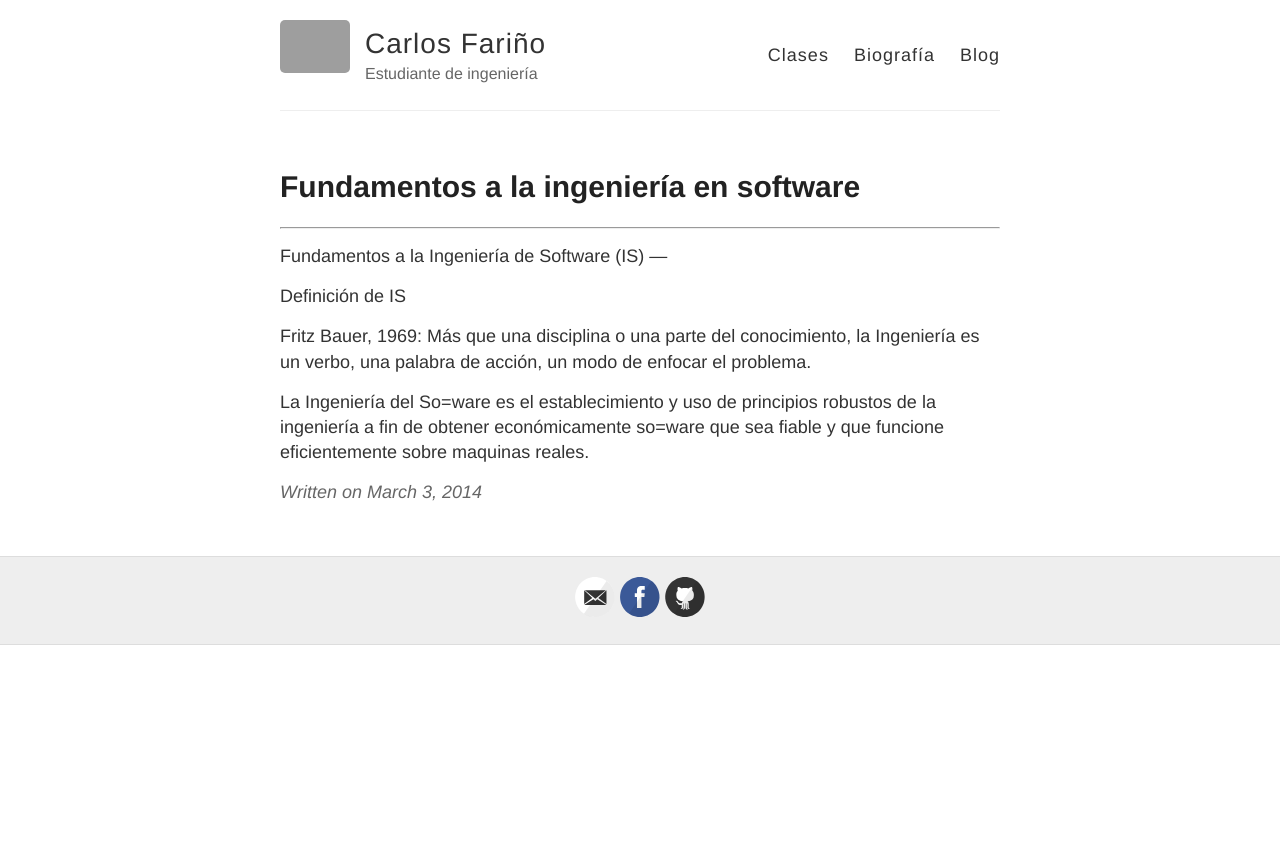
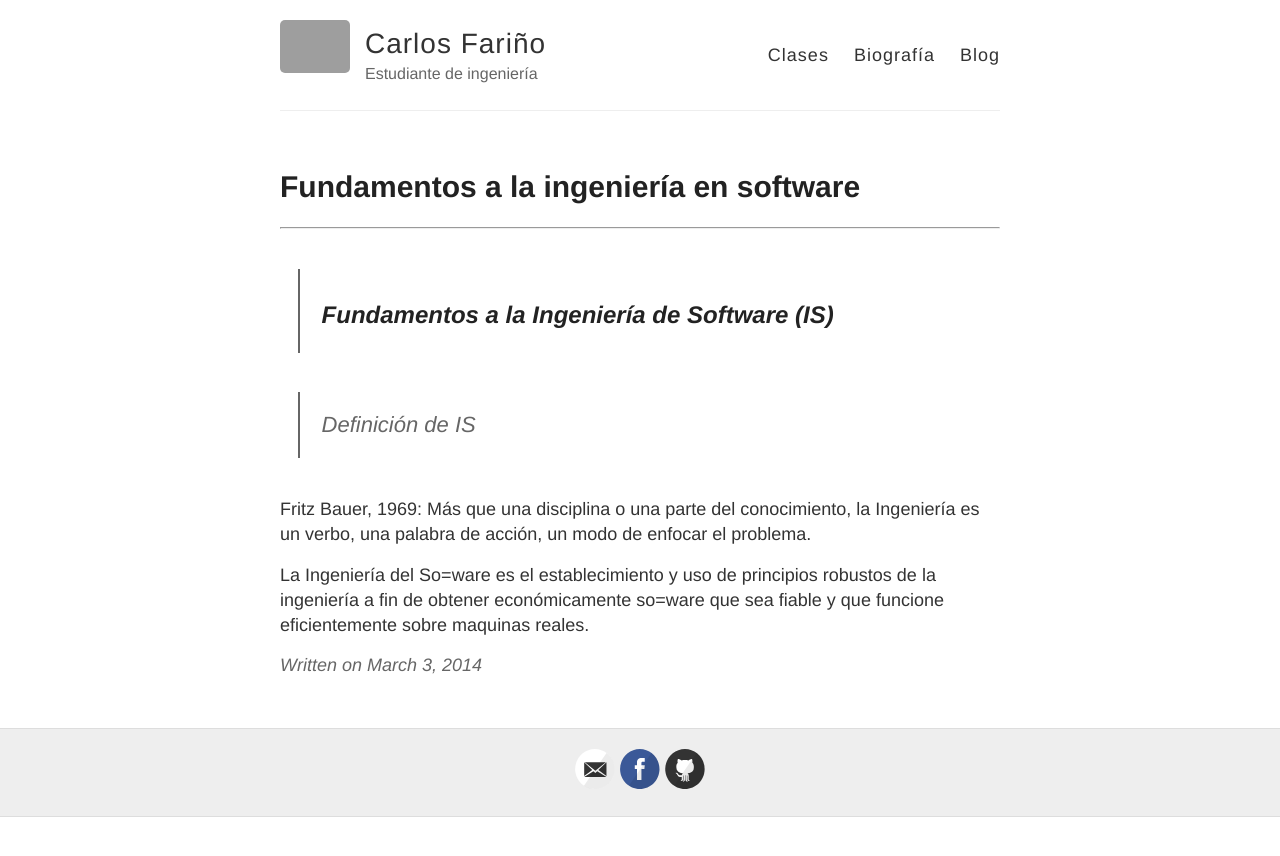
Before and after one commit to andrescharro22/Carlos-F007.github.io, a Jekyll site: the page built from _posts/2014-3-3-Hello-World.md, in a window 1280 px wide. Shown: the top 856 px of the page. Built offline with Jekyll 4.4.1, drawn with Linux system fonts in a browser that asks for light colours; grey boxes are pictures that could not be loaded.

```diff
--- a/_posts/2014-3-3-Hello-World.md
+++ b/_posts/2014-3-3-Hello-World.md
@@ -5,10 +5,10 @@ title: Fundamentos a la ingeniería en software
 
 
 ---
-Fundamentos a la Ingeniería de Software (IS)
+>Fundamentos a la Ingeniería de Software (IS)
 ---
 
-Definición de IS
+>Definición de IS
 
 Fritz Bauer, 1969: Más que una disciplina o una parte del
 conocimiento, la Ingeniería es un verbo, una palabra de acción,
```
